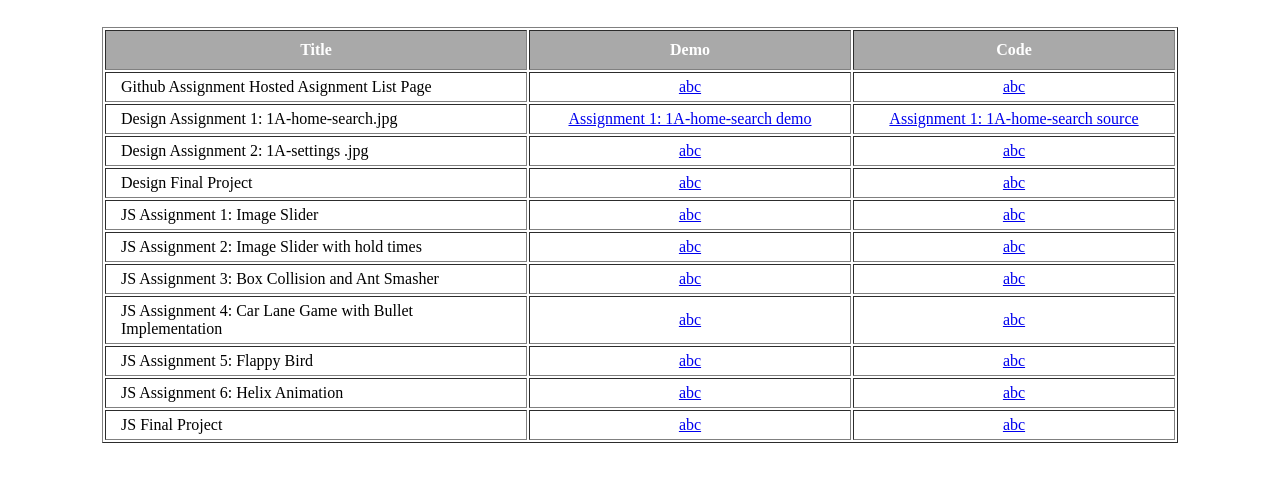
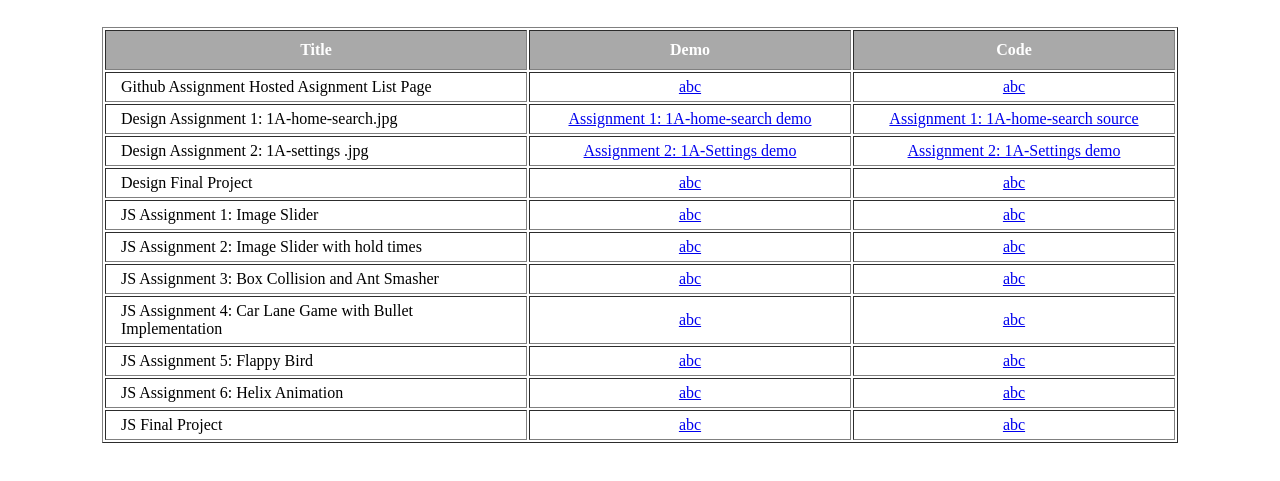
Before and after one commit to keshsu/leapfrog, a plain HTML site: page index.html in a window 1280 px wide. Shown: the part 113-594 px from the top of the page. Drawn offline with Linux system fonts and the light colour scheme.

Commit message:
second assignment attached

```diff
--- a/index.html
+++ b/index.html
@@ -26,8 +26,8 @@
 		</tr>
 		<tr>
 			<td>Design Assignment 2: 1A-settings .jpg</td>
-			<td style="text-align: center"><a href="#"> abc </a></td>
-			<td style="text-align: center"><a href="#"> abc </a></td>
+			<td style="text-align: center"><a href="https://keshsu.github.io/LeapFrog/Assignment-2/"> Assignment 2: 1A-Settings demo  </a></td>
+			<td style="text-align: center"><a href="https://github.com/keshsu/LeapFrog/tree/master/Assignment-2/index.html/">  Assignment 2: 1A-Settings demo   </a></td>
 		</tr>
 		<tr>
 			<td>Design Final Project</td>
```
